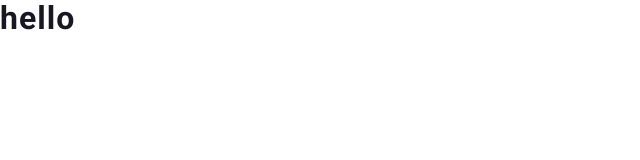
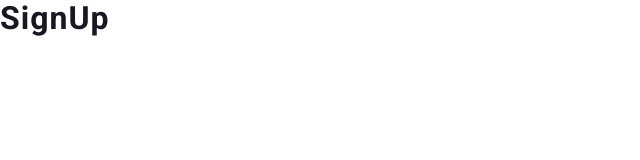
Before and after one commit to marcosabb/controlae-frontend, a React (Create React App) app: page /signup in a window 1280 px wide. Shown: the top 160 px of the page, without its empty margins (0-640 px from the left). Built offline with nearby package versions, Linux system fonts and the light colour scheme.

Commit message:
feat(routes): add initial routes config

```diff
--- a/src/App.js
+++ b/src/App.js
@@ -1,6 +1,7 @@
 import React from 'react'
 import { ThemeProvider } from 'styled-components'
 
+import Routes from './routes'
 import GlobalStyle from './styles/GlobalStyle'
 
 import theme from './theme'
@@ -8,7 +9,7 @@ import theme from './theme'
 export default function App () {
   return (
     <ThemeProvider theme={theme.light}>
-      <h1>hello</h1>
+      <Routes />
       <GlobalStyle />
     </ThemeProvider>
   )
--- /dev/null
+++ b/src/pages/Authentication/SignIn/index.js
@@ -0,0 +1,11 @@
+import React from 'react'
+
+// import { Container } from './styles';
+
+export default function SignIn () {
+  return (
+    <div>
+      <h1>SignIn</h1>
+    </div>
+  )
+}
--- /dev/null
+++ b/src/pages/Authentication/SignUp/index.js
@@ -0,0 +1,11 @@
+import React from 'react'
+
+// import { Container } from './styles';
+
+export default function SignUp () {
+  return (
+    <div>
+      <h1>SignUp</h1>
+    </div>
+  )
+}
--- /dev/null
+++ b/src/routes/index.js
@@ -0,0 +1,16 @@
+import React from 'react'
+import { BrowserRouter, Switch, Route } from 'react-router-dom'
+
+import SignIn from 'pages/Authentication/SignIn'
+import SignUp from 'pages/Authentication/SignUp'
+
+export default function Routes () {
+  return (
+    <BrowserRouter>
+      <Switch>
+        <Route path='/signin' component={SignIn} />
+        <Route path='/signup' component={SignUp} />
+      </Switch>
+    </BrowserRouter>
+  )
+}
```
Also changed, not shown: src/pages/Authentication/styled.js (added).
